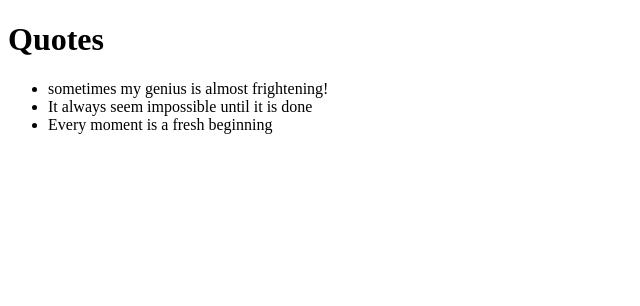
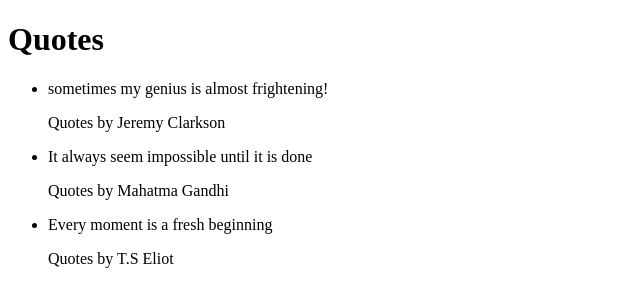
Before and after one commit to samwel-chege/Quotes, an Angular app: page / in a window 1280 px wide. Shown: the top 306 px of the page, without its empty margins (0-640 px from the left). Built offline with nearby package versions, Linux system fonts and the light colour scheme.

Commit message:
create goal-detail component

```diff
--- a/src/app/app.module.ts
+++ b/src/app/app.module.ts
@@ -4,11 +4,13 @@
 import { AppRoutingModule } from './app-routing.module';
 import { AppComponent } from './app.component';
 import { QuoteComponent } from './quote/quote.component';
+import { QuoteDetailComponent } from './quote-detail/quote-detail.component';
 
 @NgModule({
   declarations: [
     AppComponent,
-    QuoteComponent
+    QuoteComponent,
+    QuoteDetailComponent
   ],
   imports: [
     BrowserModule,
--- /dev/null
+++ b/src/app/quote-detail/quote-detail.component.html
@@ -0,0 +1 @@
+<p>{{quote.description}}</p>
--- /dev/null
+++ b/src/app/quote-detail/quote-detail.component.ts
@@ -0,0 +1,16 @@
+import { Component, Input, OnInit } from '@angular/core';
+import { Quote } from '../quote';
+@Component({
+  selector: 'app-quote-detail',
+  templateUrl: './quote-detail.component.html',
+  styleUrls: ['./quote-detail.component.css']
+})
+export class QuoteDetailComponent implements OnInit {
+
+  @Input() quote!:Quote;
+  constructor() { }
+
+  ngOnInit(): void {
+  }
+
+}
--- a/src/app/quote/quote.component.html
+++ b/src/app/quote/quote.component.html
@@ -3,6 +3,7 @@
     <ul>
       <li *ngFor='let quote of quotes'>
         {{ quote.name }}
+        <app-quote-detail [quote] = 'quote'></app-quote-detail>
       </li>
     </ul>
   </div>
```
Also changed, not shown: src/app/quote-detail/quote-detail.component.css (added), 1 other file (tests, documents, lock files or other folders).
